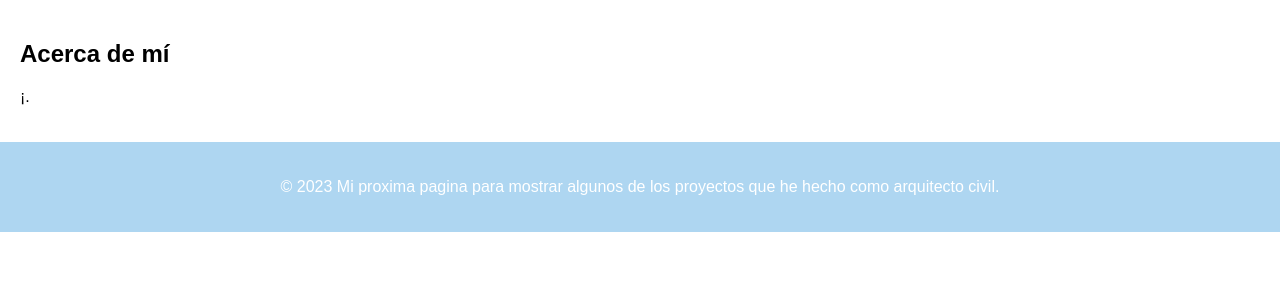
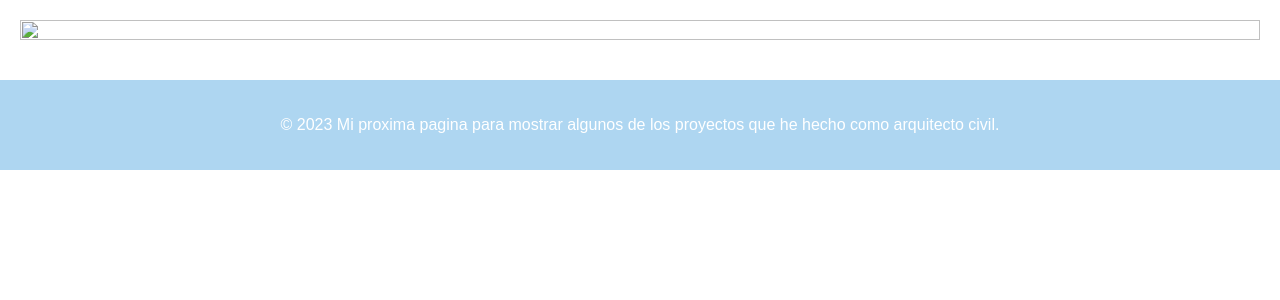
Before and after one commit to felipepedraza22/Proyecto_civil, a PHP site: page /pagina.html in a window 1280 px wide. Shown: the part 103-403 px from the top of the page. Run offline with PHP 8.4, Linux system fonts and the light colour scheme; a stand-in replaces the project's code that opens the database connection.

Commit message:
Se desarrollo la pagina web

```diff
--- a/pagina.html
+++ b/pagina.html
@@ -20,8 +20,8 @@
 
 
   <section>
-    <h2>Acerca de mí</h2>
-    <p>¡.</p>
+    <img src="" alt="">
+    <p></p>
   </section>
 
   <footer>
--- a/styles.css
+++ b/styles.css
@@ -56,3 +56,7 @@ body {
     padding: 20px;
     text-align: center;
   }
+  img{
+    width: 100%;
+    height: 100%;
+  }
```
Also changed, not shown: bella.jpg (added).
